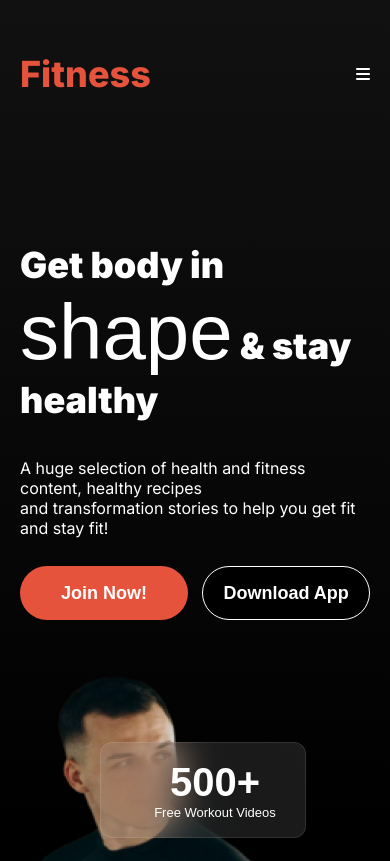
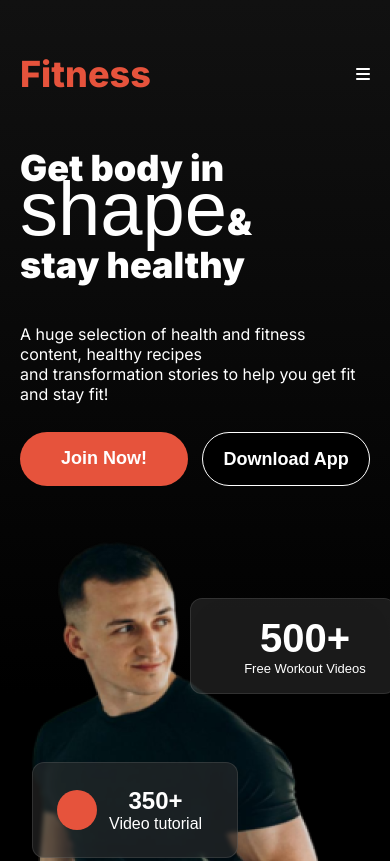
Before and after one commit to Mahfuz1912/Jym-Model, a plain HTML site: page index.html in a window 390 px wide. Shown: the top 861 px of the page. Drawn offline with Linux system fonts and the light colour scheme; a web font is replaced by a local one.

Commit message:
Add All Changes

```diff
--- a/index.html
+++ b/index.html
@@ -32,7 +32,7 @@
         <div class="display-flex bg-header">
             <div class="hero-Container">
                 <h1 class="hero-Title">
-                    Get body in <br><span id="seconday-font">shape</span> & stay <br>healthy
+                    Get body in <span id="seconday-font">shape</span>& stay healthy
                 </h1>
                 <p>
                     A huge selection of health and fitness content, healthy recipes <br>and transformation stories to help you get fit and stay fit!
--- a/responsible.css
+++ b/responsible.css
@@ -17,10 +17,11 @@
     }
     .hero-Container{
        padding: 0 20px 0 20px;
+       margin-top: 51px;
     }
     .speacial-btn2{
-        margin-left: 100px;
-        margin-top:-350px;
+        margin-left: 190px;
+        margin-top:-360px;
     }
     .speacial-btn{
         margin-top: -340px;
@@ -28,9 +29,12 @@
     }
     .hero-Title{
         font-size: 36px;
+        font-weight: 900;
         margin-bottom: 36px;
-        font-family: Inter;
-        margin-top: 51px;
+        width: 285px;
+    }
+    #seconday-font{
+        font-size: 76px;
     }
     .habit{
         margin-top:500px;
--- a/style.css
+++ b/style.css
@@ -9,7 +9,8 @@
 #seconday-font{
     font-family: 'Miama', sans-serif;
     font-weight: 400;
-    font-size: 78px;
+    font-size: 160px;
+    line-height: 50%;
   }
 
 body{
@@ -86,9 +87,13 @@ header{
     align-items: flex-start;
 }
 .hero-Title{
+    width: 520px;
     font-size: 78px;
     font-weight: 900;
+    margin-bottom: 28px;
+    line-height: 120%;
 }
+
 .Font-Color{
     color: rgb(255, 255, 255);
     font-size: 18px;
@@ -392,7 +397,6 @@ input, select {
 .team-image-container img{
     border-radius: 18px;
     width: 100%;
-
 }
 .team-identity{
     position: absolute;
```
